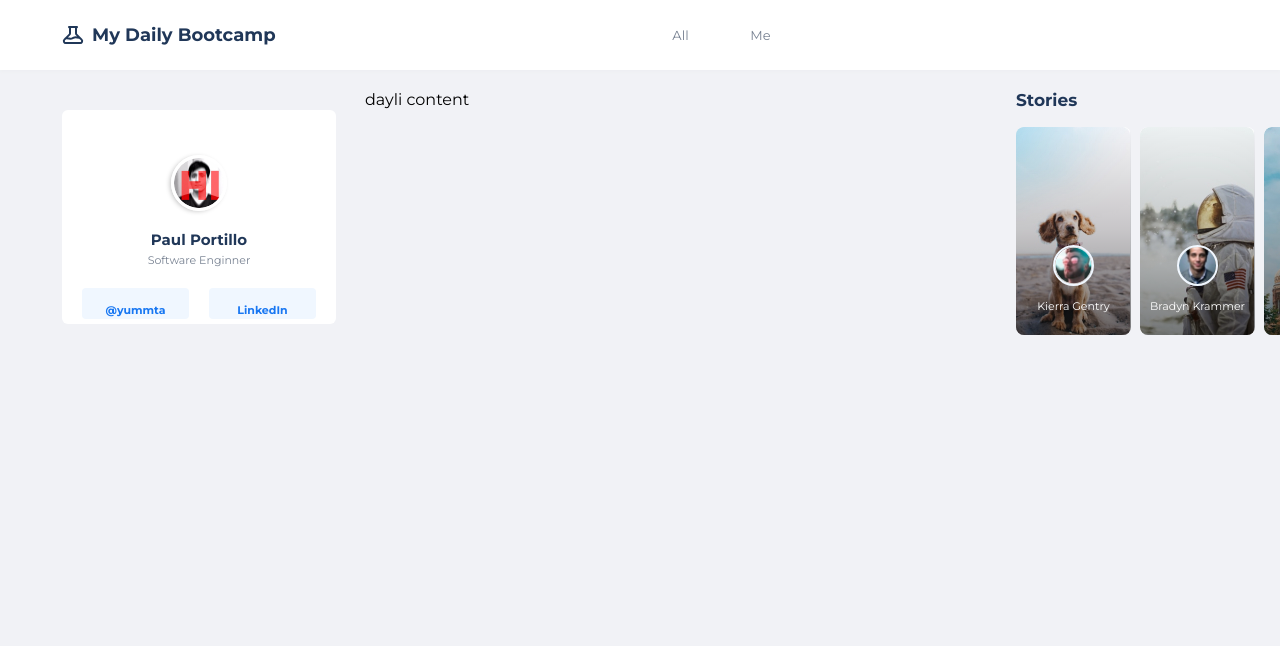
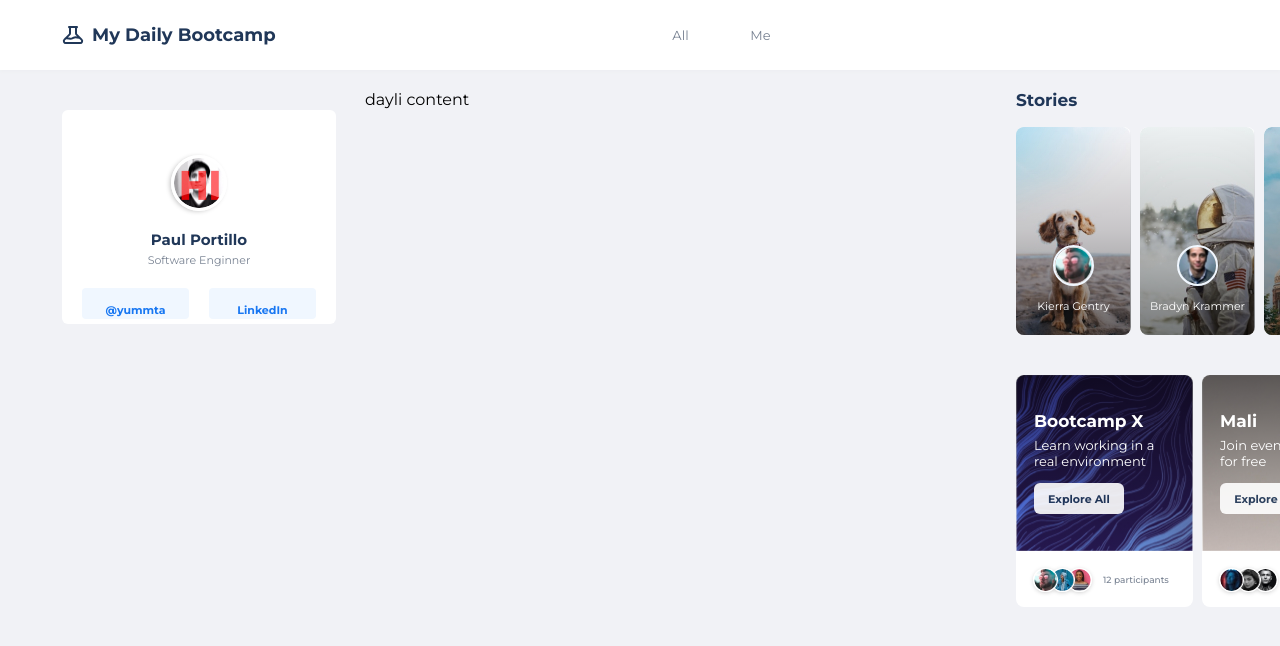
Before and after one commit to JimmyLoloy98/my-daily-bootcamp-react, a React (Vite) app: page / in a window 1280 px wide. Shown: the top 646 px of the page. Built offline with nearby package versions, Linux system fonts and the light colour scheme.

Commit message:
ADD: call to component in app

```diff
--- a/src/App.jsx
+++ b/src/App.jsx
@@ -1,5 +1,6 @@
 import Navbar from "./components/Navbar";
 import Storie from "./components/Storie";
+import Ads from "./components/Ads";
 import Main from "./components/Main";
 import SidebarLeft from "./components/SidebarLeft";
 import DailyContent from "./components/DailyContent";
@@ -20,6 +21,7 @@ function App() {
 
         <SidebarRigth>
           <Storie />
+          <Ads />
         </SidebarRigth>
       </Main>
     </>
```
